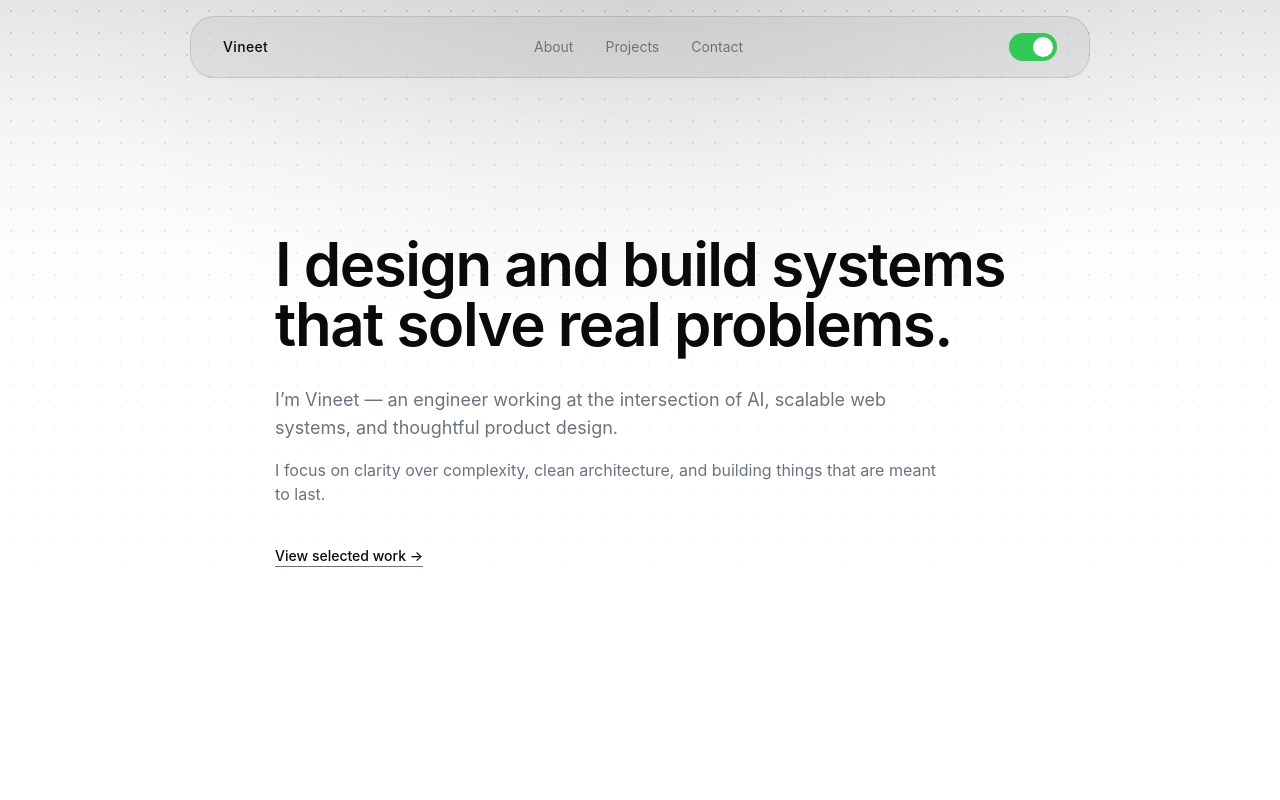
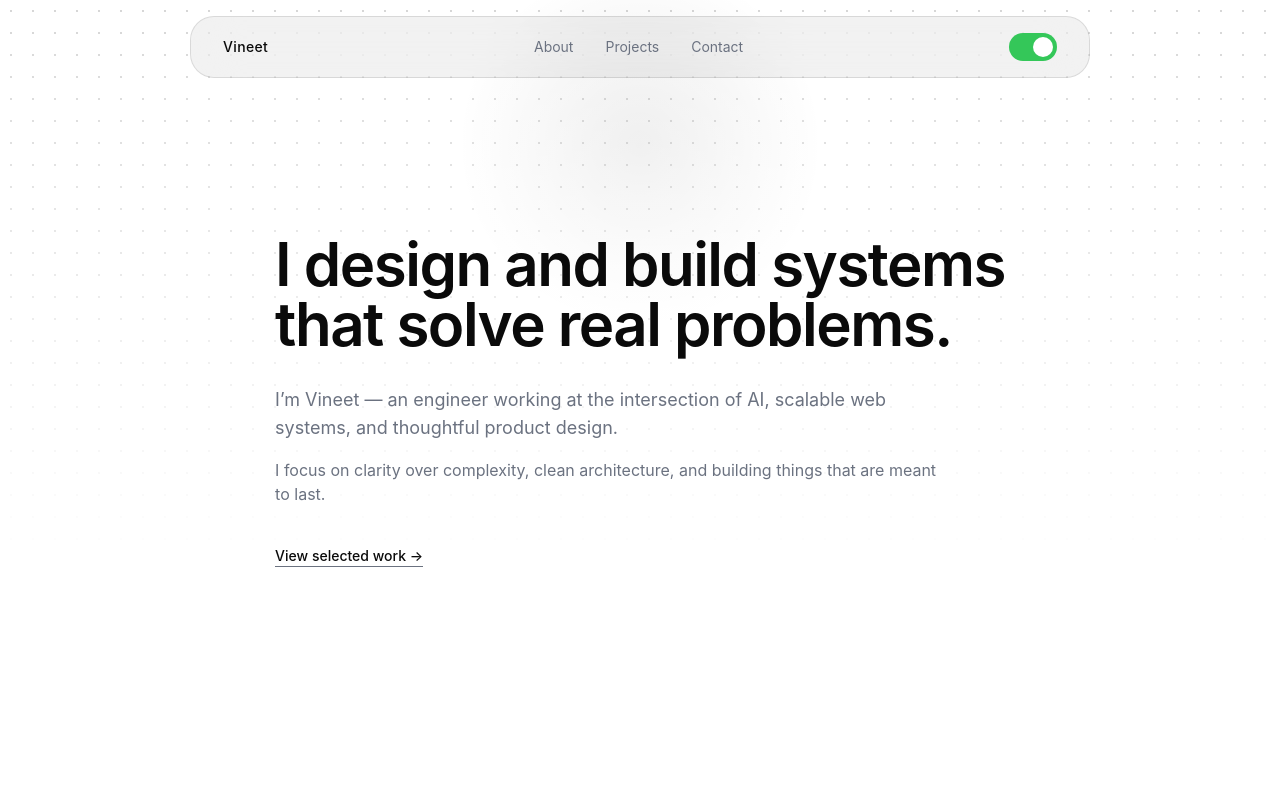
Before and after one commit to VineetSharma05/Portfolio-1, a React (Vite) app: page / in a window 1280 px wide. Both pictures are taken after a click on the button "Toggle theme". Shown: the top 800 px of the page. Built offline with nearby package versions, Linux system fonts and the light colour scheme.

Commit message:
Made background better, light mode now static, implemented hoverview in darkmode

```diff
--- a/src/components/About.jsx
+++ b/src/components/About.jsx
@@ -1,6 +1,25 @@
-import { motion } from "framer-motion"
+import { useEffect } from "react"
 
 const About = () => {
+
+  useEffect(() => {
+    const section = document.getElementById("about")
+
+    const handleMove = (e) => {
+      if (!document.documentElement.classList.contains("dark")) return
+
+      const rect = section.getBoundingClientRect()
+      const x = e.clientX - rect.left
+      const y = e.clientY - rect.top
+
+      section.style.setProperty("--mx", `${x}px`)
+      section.style.setProperty("--my", `${y}px`)
+    }
+
+    section.addEventListener("mousemove", handleMove)
+    return () => section.removeEventListener("mousemove", handleMove)
+  }, [])
+
   return (
     <section
       id="about"
@@ -9,61 +28,54 @@ const About = () => {
       {/* ================= BACKGROUND ================= */}
       <div className="absolute inset-0 -z-10 pointer-events-none">
 
-        {/* ---------- LIGHT MODE DOT GRID (BASE) ---------- */}
+        {/* ---------- LIGHT MODE DOT GRID (VISIBLE) ---------- */}
         <div
           className="
             absolute inset-0
             dark:hidden
-            bg-[radial-gradient(circle,rgba(0,0,0,0.12)_1px,transparent_1px)]
+            bg-[radial-gradient(circle,rgba(0,0,0,0.16)_1.5px,transparent_1.5px)]
             [background-size:22px_22px]
           "
         />
 
-        {/* ---------- LIGHT MODE SOFT DEPTH ---------- */}
-        <div
-          className="
-            absolute top-0 left-0 right-0 h-[50vh]
-            dark:hidden
-            bg-[radial-gradient(ellipse_at_top,rgba(0,0,0,0.08),transparent_65%)]
-          "
-        />
-
-        {/* ---------- LIGHT MODE TOP SURFACE SHADOW ---------- */}
-        <div
-          className="
-            absolute top-0 left-0 right-0 h-[40vh]
-            dark:hidden
-            bg-[linear-gradient(to_bottom,rgba(0,0,0,0.10),rgba(0,0,0,0.04),transparent)]
-          "
-        />
-
-        {/* ---------- LIGHT MODE DOT FADE (BOTTOM) ---------- */}
+        {/* ---------- LIGHT MODE SOFT PAPER HIGHLIGHT ---------- */}
         <div
           className="
             absolute inset-0
             dark:hidden
-            bg-[linear-gradient(to_bottom,rgba(255,255,255,0)_0%,white_75%)]
+            bg-[radial-gradient(260px_circle_at_50%_18%,rgba(0,0,0,0.08),transparent_70%)]
           "
         />
 
-        {/* ---------- DARK MODE DOT GRID (BASE) ---------- */}
+        {/* ---------- LIGHT MODE FADE OUT ---------- */}
+        <div
+          className="
+            absolute inset-0
+            dark:hidden
+            bg-[linear-gradient(to_bottom,rgba(255,255,255,0)_0%,white_70%)]
+          "
+        />
+
+        {/* ---------- DARK MODE DOT GRID (STRONGER) ---------- */}
         <div
           className="
             absolute inset-0 hidden dark:block
-            bg-[radial-gradient(circle,rgba(255,255,255,0.18)_1px,transparent_1px)]
+            bg-[radial-gradient(circle,rgba(255,255,255,0.35)_1.5px,transparent_1.5px)]
             [background-size:22px_22px]
+            [mask-image:radial-gradient(260px_circle_at_var(--mx)_var(--my),black_0%,transparent_70%)]
+            [-webkit-mask-image:radial-gradient(260px_circle_at_var(--mx)_var(--my),black_0%,transparent_70%)]
           "
         />
 
-        {/* ---------- DARK MODE SPOTLIGHT ---------- */}
+        {/* ---------- DARK MODE SOFT HALO ---------- */}
         <div
           className="
             absolute inset-0 hidden dark:block
-            bg-[radial-gradient(ellipse_at_top,rgba(255,255,255,0.10),transparent_70%)]
+            bg-[radial-gradient(420px_circle_at_var(--mx)_var(--my),rgba(255,255,255,0.06),transparent_70%)]
           "
         />
 
-        {/* ---------- DARK MODE DOT FADE (BOTTOM) ---------- */}
+        {/* ---------- DARK MODE FADE OUT ---------- */}
         <div
           className="
             absolute inset-0 hidden dark:block
```
